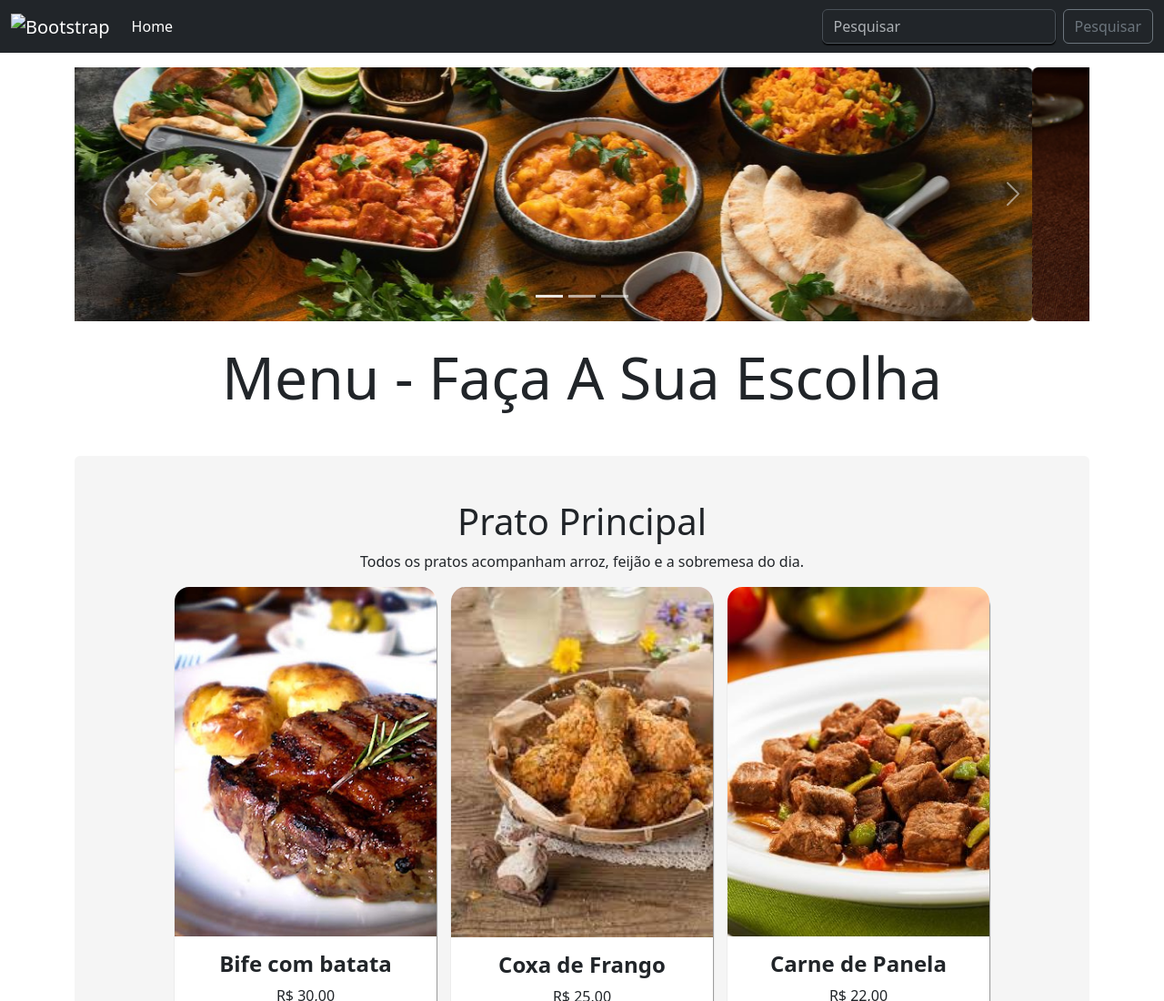
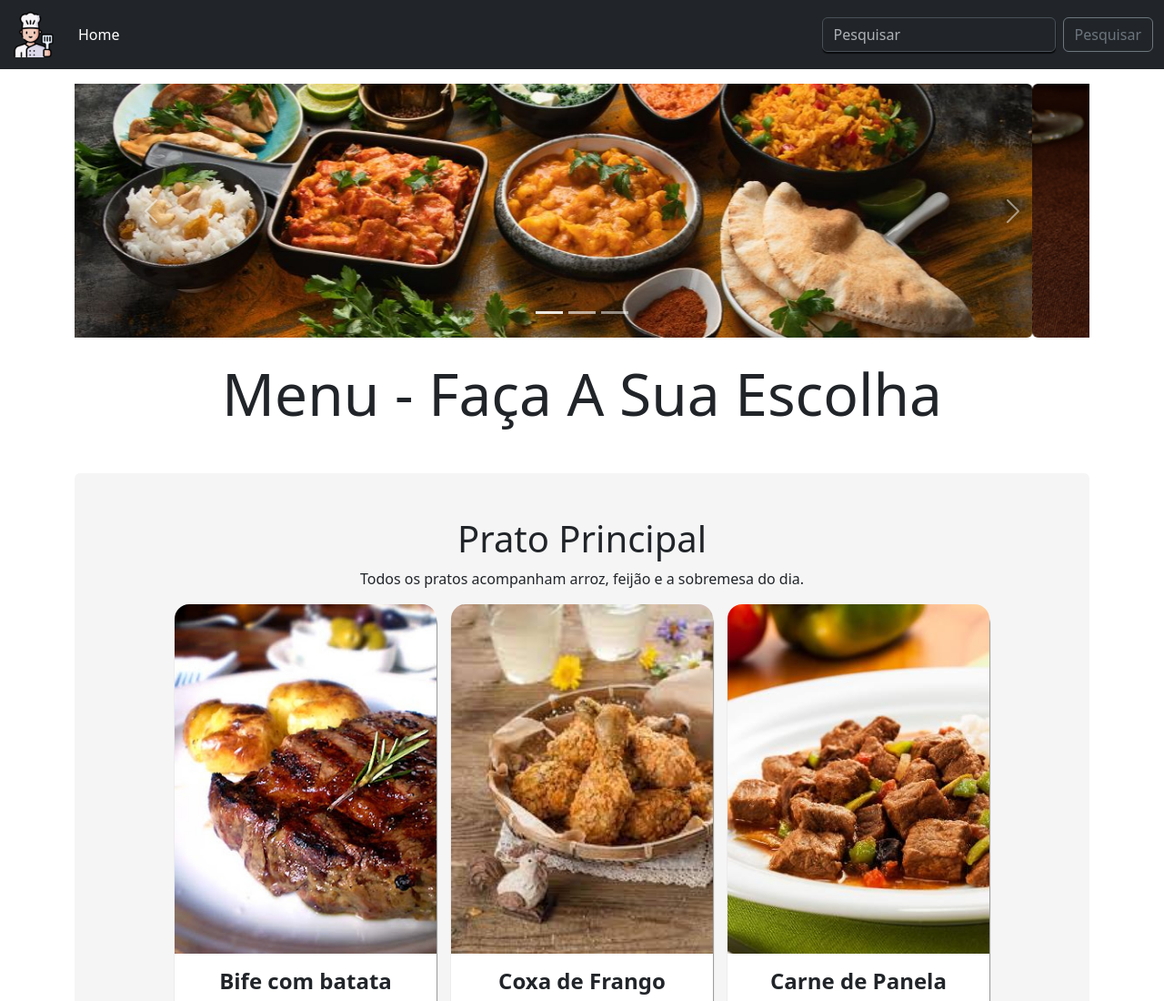
Before and after one commit to muriisantuss/2ndModuleChapterTwo-Menu, a website: page index.html in a window 1280 px wide. Shown: the top 1100 px of the page at 91% size. Drawn offline with nearby package versions, Linux system fonts and the light colour scheme.

Commit message:
:ok_hand: #closes #7 feat: small adjustments

```diff
--- a/index.html
+++ b/index.html
@@ -10,8 +10,8 @@
       integrity="sha384-QWTKZyjpPEjISv5WaRU9OFeRpok6YctnYmDr5pNlyT2bRjXh0JMhjY6hW+ALEwIH"
       crossorigin="anonymous"
     />
-
-    <title>Menu</title>
+    <link rel="icon" href="assets/favicon.ico" type="image/x-icon" />
+    <title>Gourmet Menu Online</title>
   </head>
   <body>
     <header>
@@ -19,7 +19,7 @@
       <nav class="navbar navbar-expand-lg bg-dark" data-bs-theme="dark">
         <div class="container-fluid">
           <a class="navbar-brand" href="#">
-            <img src="..." alt="Bootstrap" width="50" />
+            <img src="/assets/logo.png" alt="Bootstrap" width="50" />
           </a>
           <div class="collapse navbar-collapse" id="navbarSupportedContent">
             <ul class="navbar-nav me-auto mb-2 mb-lg-0">
```
Also changed, not shown: assets/favicon.ico, assets/logo.png (added).
